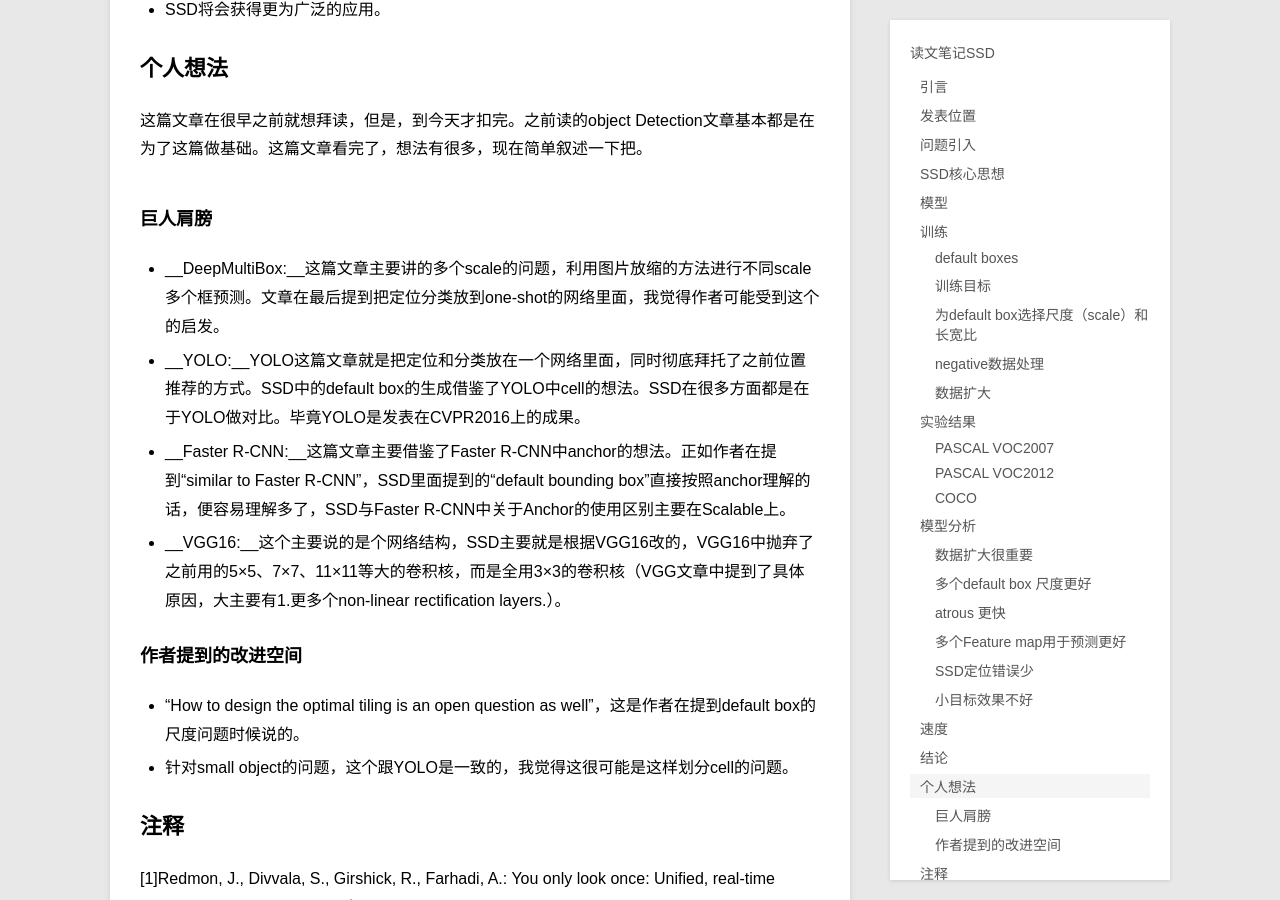
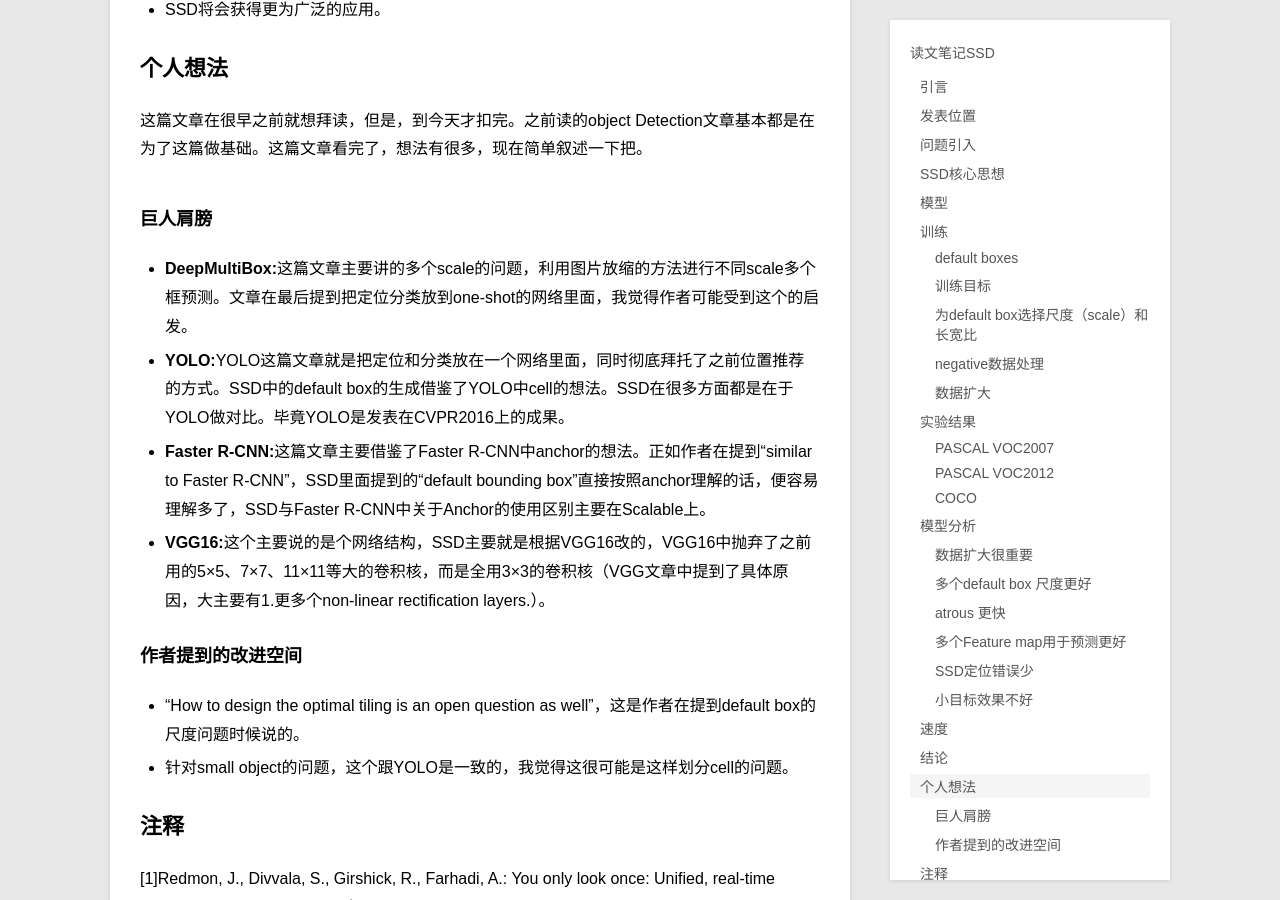
Before and after one commit to gwyve/gwyve.github.io, a Jekyll site: the page built from _posts/blog/2017-3-1-reading-note-SSD.md, in a window 1280 px wide and 900 px high, scrolled down 8433 px. Built offline with Jekyll 4.4.1, drawn with Linux system fonts in a browser that asks for light colours.

Commit message:
add 2017-3-1

```diff
--- a/_posts/blog/2017-3-1-reading-note-SSD.md
+++ b/_posts/blog/2017-3-1-reading-note-SSD.md
@@ -133,10 +133,10 @@ description: 阅读 SSD:single shot multibox detector 笔记
 
 ### 巨人肩膀
 
-- __DeepMultiBox:__这篇文章主要讲的多个scale的问题，利用图片放缩的方法进行不同scale多个框预测。文章在最后提到把定位分类放到one-shot的网络里面，我觉得作者可能受到这个的启发。
-- __YOLO:__YOLO这篇文章就是把定位和分类放在一个网络里面，同时彻底拜托了之前位置推荐的方式。SSD中的default box的生成借鉴了YOLO中cell的想法。SSD在很多方面都是在于YOLO做对比。毕竟YOLO是发表在CVPR2016上的成果。
-- __Faster R-CNN:__这篇文章主要借鉴了Faster R-CNN中anchor的想法。正如作者在提到“similar to Faster R-CNN”，SSD里面提到的“default bounding box”直接按照anchor理解的话，便容易理解多了，SSD与Faster R-CNN中关于Anchor的使用区别主要在Scalable上。
-- __VGG16:__这个主要说的是个网络结构，SSD主要就是根据VGG16改的，VGG16中抛弃了之前用的5×5、7×7、11×11等大的卷积核，而是全用3×3的卷积核（VGG文章中提到了具体原因，大主要有1.更多个non-linear rectification layers.）。
+- **DeepMultiBox:**这篇文章主要讲的多个scale的问题，利用图片放缩的方法进行不同scale多个框预测。文章在最后提到把定位分类放到one-shot的网络里面，我觉得作者可能受到这个的启发。
+- **YOLO:**YOLO这篇文章就是把定位和分类放在一个网络里面，同时彻底拜托了之前位置推荐的方式。SSD中的default box的生成借鉴了YOLO中cell的想法。SSD在很多方面都是在于YOLO做对比。毕竟YOLO是发表在CVPR2016上的成果。
+- **Faster R-CNN:**这篇文章主要借鉴了Faster R-CNN中anchor的想法。正如作者在提到“similar to Faster R-CNN”，SSD里面提到的“default bounding box”直接按照anchor理解的话，便容易理解多了，SSD与Faster R-CNN中关于Anchor的使用区别主要在Scalable上。
+- **VGG16:**这个主要说的是个网络结构，SSD主要就是根据VGG16改的，VGG16中抛弃了之前用的5×5、7×7、11×11等大的卷积核，而是全用3×3的卷积核（VGG文章中提到了具体原因，大主要有1.更多个non-linear rectification layers.）。
 
 ### 作者提到的改进空间
 
```
